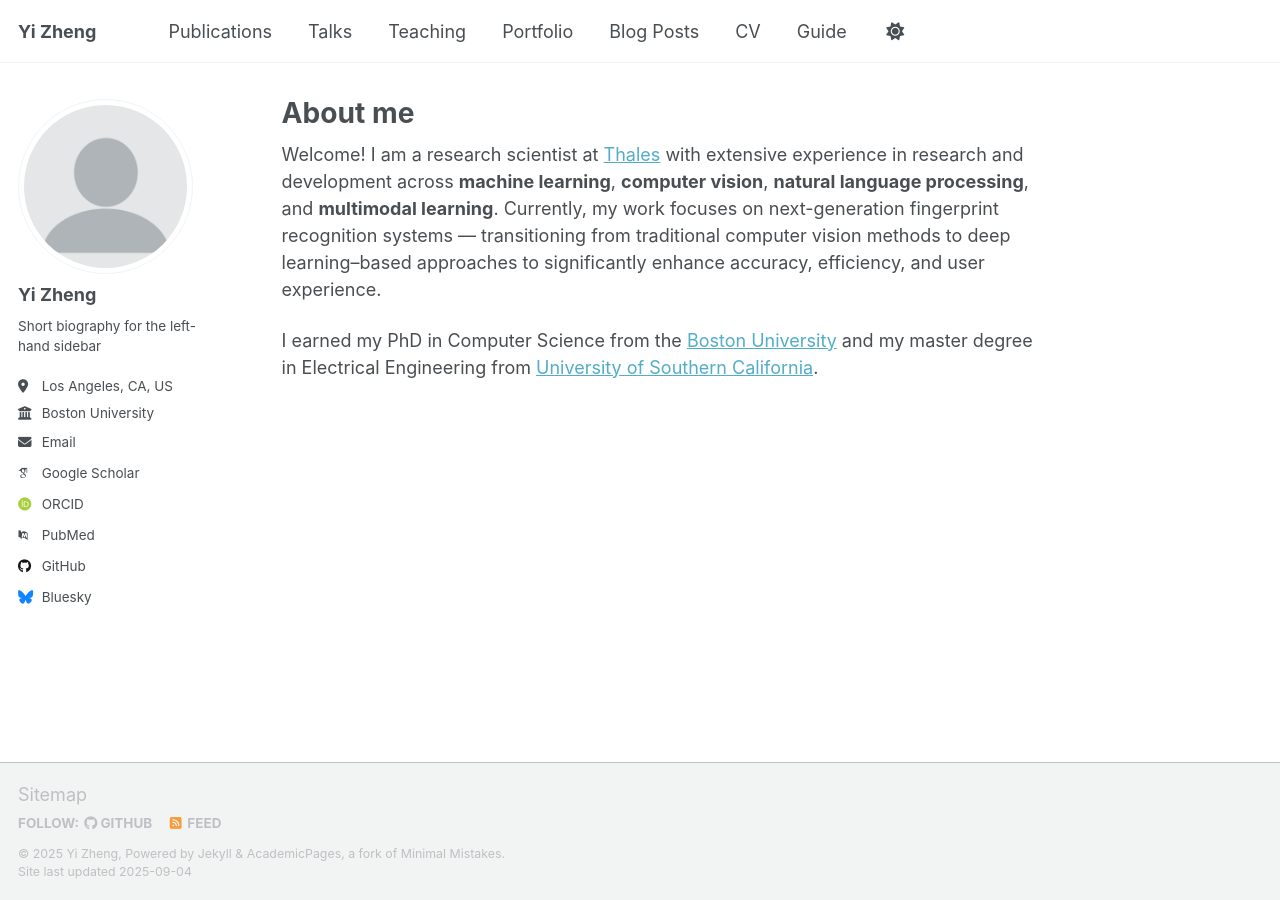
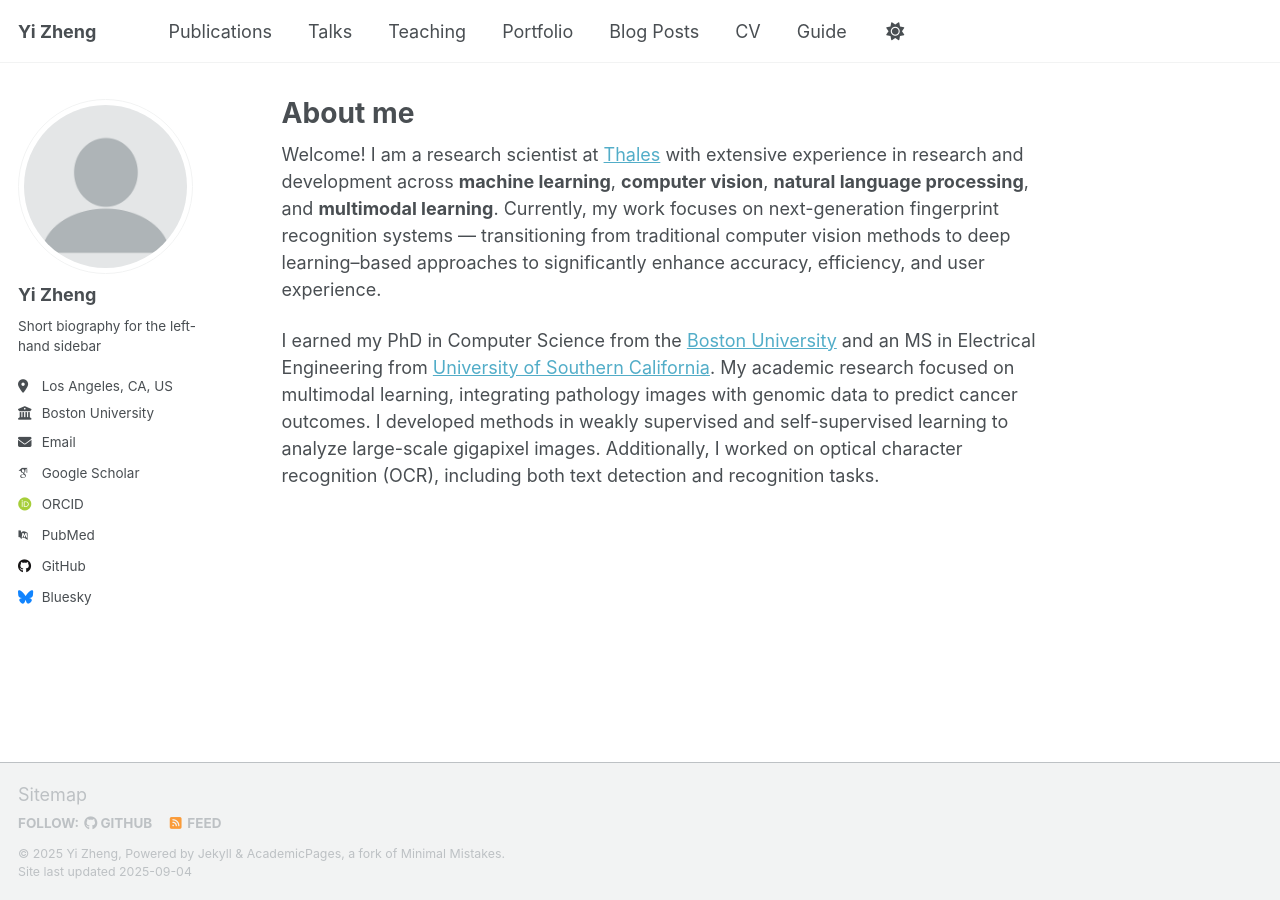
Before and after one commit to GSWS/GSWS.github.io, a Jekyll site: the page built from _pages/about.md, in a window 1280 px wide. Built offline with Jekyll 4.4.1, drawn with Linux system fonts in a browser that asks for light colours; some web fonts are replaced; a script that is not in the unit is left out.

Commit message:
Update about.md

```diff
--- a/_pages/about.md
+++ b/_pages/about.md
@@ -9,4 +9,4 @@ redirect_from:
 
 Welcome! I am a research scientist at [Thales](https://www.thalesgroup.com/en) with extensive experience in research and development across **machine learning**, **computer vision**, **natural language processing**, and **multimodal learning**. Currently, my work focuses on next-generation fingerprint recognition systems — transitioning from traditional computer vision methods to deep learning–based approaches to significantly enhance accuracy, efficiency, and user experience.
 
-I earned my PhD in Computer Science from the [Boston University](https://www.bu.edu/) and my master degree in Electrical Engineering from [University of Southern California](https://www.usc.edu/).
+I earned my PhD in Computer Science from the [Boston University](https://www.bu.edu/) and an MS in Electrical Engineering from [University of Southern California](https://www.usc.edu/). My academic research focused on multimodal learning, integrating pathology images with genomic data to predict cancer outcomes. I developed methods in weakly supervised and self-supervised learning to analyze large-scale gigapixel images. Additionally, I worked on optical character recognition (OCR), including both text detection and recognition tasks.
```
